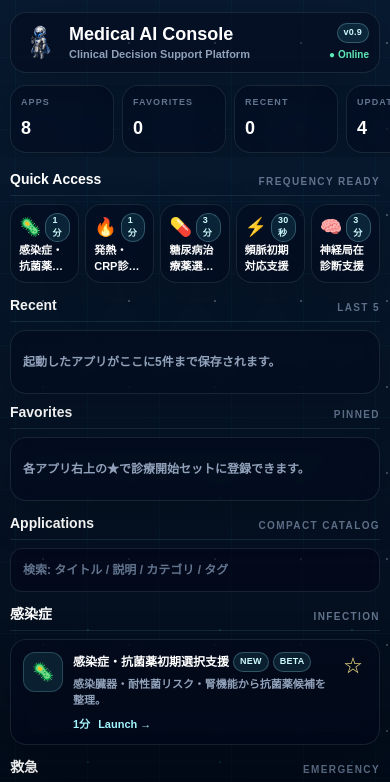
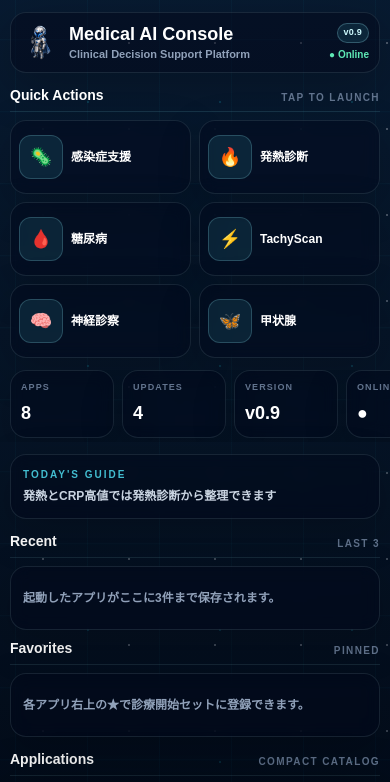
Before and after one commit to itooyoyo/medical-secretary, a Next.js app: page / in a window 390 px wide. Shown: the top 782 px of the page. Built offline with nearby package versions, Linux system fonts and the light colour scheme.

Commit message:
feat(console): optimize Medical AI Console for mobile-first workflow

```diff
--- a/app/page.tsx
+++ b/app/page.tsx
@@ -74,7 +74,7 @@ export const apps: AppItem[] = [
     description: "感染臓器・耐性菌リスク・腎機能から抗菌薬候補を整理。",
     estimatedTime: "1分",
     badges: ["NEW", "BETA"],
-    tags: ["感染症", "抗菌薬", "腎機能", "耐性菌"],
+    tags: ["感染症", "抗菌薬", "腎機能", "耐性菌", "敗血症"],
   },
   {
     id: "fever-crp",
@@ -161,6 +161,37 @@ export const quickAccessIds = [
   "diabetes-treatment",
   "tachyscan",
   "neuro-localizer",
+  "thyroid-crisis",
+];
+
+export const quickActionLabels: Record<string, { title: string; icon: string }> = {
+  "infection-antibiotic": { title: "感染症支援", icon: "🦠" },
+  "fever-crp": { title: "発熱診断", icon: "🔥" },
+  "diabetes-treatment": { title: "糖尿病", icon: "🩸" },
+  tachyscan: { title: "TachyScan", icon: "⚡" },
+  "neuro-localizer": { title: "神経診察", icon: "🧠" },
+  "thyroid-crisis": { title: "甲状腺", icon: "🦋" },
+};
+
+export const popularTags = ["感染症", "発熱", "糖尿病", "敗血症", "神経"];
+
+export const todaysGuides = [
+  {
+    title: "敗血症を疑う場合は感染症支援をご利用ください",
+    appId: "infection-antibiotic",
+  },
+  {
+    title: "発熱とCRP高値では発熱診断から整理できます",
+    appId: "fever-crp",
+  },
+  {
+    title: "頻脈で迷う場合はTachyScanを先に開いてください",
+    appId: "tachyscan",
+  },
+  {
+    title: "神経所見が主役なら神経診察から局在を確認できます",
+    appId: "neuro-localizer",
+  },
 ];
 
 export const clinicalPearls: ClinicalPearl[] = [
@@ -245,6 +276,24 @@ export function pickClinicalPearl(
     Math.floor(randomValue * pearlData.length),
   );
   return pearlData[index];
+}
+
+export function pickTodaysGuide(
+  guideData = todaysGuides,
+  randomValue = Math.random(),
+) {
+  if (guideData.length === 0) {
+    return {
+      title: "必要な診療支援ツールをQuick Actionsから選択してください",
+      appId: "infection-antibiotic",
+    };
+  }
+
+  const index = Math.min(
+    guideData.length - 1,
+    Math.floor(randomValue * guideData.length),
+  );
+  return guideData[index];
 }
 
 function getAppById(id: string) {
@@ -385,10 +434,10 @@ function MedicalBottomNavigation() {
       className="fixed inset-x-2 bottom-2 z-20 mx-auto grid max-w-md grid-cols-4 rounded-2xl border border-cyan-100/10 bg-slate-950/90 p-1 text-[11px] font-black text-slate-300 shadow-[0_16px_60px_rgba(0,0,0,0.42)] backdrop-blur-xl sm:hidden"
     >
       {[
-        ["#quick-access", "Quick"],
-        ["#recent", "Recent"],
-        ["#favorites", "Fav"],
-        ["#apps", "Apps"],
+        ["#home", "🏠 Home"],
+        ["#favorites", "⭐ Favorites"],
+        ["#recent", "🕒 Recent"],
+        ["#settings", "⚙ Settings"],
       ].map(([href, label]) => (
         <a
           key={href}
@@ -416,7 +465,7 @@ const AppCard = memo(function AppCard({
   usedAt?: number;
 }) {
   return (
-    <MedicalCard className="group relative min-h-[104px] p-3 transition hover:-translate-y-0.5 hover:border-cyan-200/35 hover:bg-cyan-950/25">
+    <MedicalCard className="group relative min-h-[88px] p-2.5 transition hover:-translate-y-0.5 hover:border-cyan-200/35 hover:bg-cyan-950/25">
       <button
         type="button"
         aria-label={`${app.title}をFavorite${isFavorite ? "から解除" : "に追加"}`}
@@ -435,23 +484,25 @@ const AppCard = memo(function AppCard({
         onClick={() => onLaunch(app.id)}
         className="block pr-9 focus-visible:outline focus-visible:outline-2 focus-visible:outline-offset-2 focus-visible:outline-cyan-200"
       >
-        <div className="flex min-w-0 gap-2.5">
-          <span className="grid h-10 w-10 shrink-0 place-items-center rounded-xl border border-cyan-200/20 bg-cyan-300/10 text-lg">
+        <div className="flex min-w-0 gap-2">
+          <span className="grid h-9 w-9 shrink-0 place-items-center rounded-xl border border-cyan-200/20 bg-cyan-300/10 text-base">
             {app.icon}
           </span>
           <div className="min-w-0 flex-1">
-            <div className="flex flex-wrap items-center gap-1">
-              <h3 className="line-clamp-1 text-xs font-black leading-5 text-white sm:text-sm">
+            <div className="flex min-w-0 items-center gap-1">
+              <h3 className="min-w-0 flex-1 truncate text-xs font-black leading-5 text-white sm:text-sm">
                 {app.title}
               </h3>
-              {app.badges.map((badge) => (
+              <span className="shrink-0">
+                {app.badges.slice(0, 1).map((badge) => (
                   <MedicalBadge key={badge}>{badge}</MedicalBadge>
                 ))}
+              </span>
             </div>
-            <p className="mt-1 line-clamp-2 text-[11px] font-semibold leading-4 text-slate-400">
+            <p className="mt-0.5 line-clamp-1 text-[11px] font-semibold leading-4 text-slate-400">
               {app.description}
             </p>
-            <div className="mt-2 flex flex-wrap items-center gap-2 text-[11px] font-black text-cyan-200">
+            <div className="mt-1.5 flex flex-wrap items-center gap-2 text-[11px] font-black text-cyan-200">
               <span>{app.estimatedTime}</span>
               {usedAt ? (
                 <span className="text-slate-500">{formatUsedAt(usedAt)}</span>
@@ -465,32 +516,63 @@ const AppCard = memo(function AppCard({
   );
 });
 
-const QuickAccessCard = memo(function QuickAccessCard({
+const QuickActionCard = memo(function QuickActionCard({
   app,
   onLaunch,
 }: {
   app: AppItem;
   onLaunch: (appId: string) => void;
 }) {
+  const quickLabel = quickActionLabels[app.id] ?? {
+    title: app.title,
+    icon: app.icon,
+  };
+
   return (
-    <MedicalCard className="min-h-[76px] p-2 transition hover:border-cyan-200/35 hover:bg-cyan-950/25 sm:min-h-[88px]">
+    <MedicalCard className="min-h-[72px] p-2 transition hover:border-cyan-200/35 hover:bg-cyan-950/25">
       <a
         href={app.url}
         target="_blank"
         rel="noopener noreferrer"
-        aria-label={`${app.title}をQuick Accessから開く`}
+        aria-label={`${quickLabel.title}をQuick Actionsから開く`}
         onClick={() => onLaunch(app.id)}
-        className="grid h-full min-h-14 content-between focus-visible:outline focus-visible:outline-2 focus-visible:outline-offset-2 focus-visible:outline-cyan-200"
+        className="grid h-full min-h-14 grid-cols-[auto_minmax(0,1fr)] items-center gap-2 focus-visible:outline focus-visible:outline-2 focus-visible:outline-offset-2 focus-visible:outline-cyan-200"
       >
-        <div className="flex items-center justify-between gap-1">
-          <span className="text-lg">{app.icon}</span>
-          <MedicalBadge>{app.estimatedTime}</MedicalBadge>
-        </div>
-        <p className="line-clamp-2 text-[11px] font-black leading-4 text-white sm:text-xs">
-          {app.title}
+        <span className="grid h-11 w-11 place-items-center rounded-xl border border-cyan-200/20 bg-cyan-300/10 text-lg">
+          {quickLabel.icon}
+        </span>
+        <p className="line-clamp-2 text-xs font-black leading-4 text-white">
+          {quickLabel.title}
         </p>
       </a>
     </MedicalCard>
+  );
+});
+
+const RecentListItem = memo(function RecentListItem({
+  app,
+  usedAt,
+  onLaunch,
+}: {
+  app: AppItem;
+  usedAt: number;
+  onLaunch: (appId: string) => void;
+}) {
+  return (
+    <a
+      href={app.url}
+      target="_blank"
+      rel="noopener noreferrer"
+      aria-label={`${app.title}をRecentから開く`}
+      onClick={() => onLaunch(app.id)}
+      className="grid min-h-11 grid-cols-[auto_minmax(0,1fr)_auto] items-center gap-2 rounded-xl border border-cyan-100/10 bg-slate-950/35 px-2.5 py-2 transition hover:border-cyan-200/35 hover:bg-cyan-950/25 focus-visible:outline focus-visible:outline-2 focus-visible:outline-offset-2 focus-visible:outline-cyan-200"
+    >
+      <span className="text-base">{app.icon}</span>
+      <span className="truncate text-xs font-black text-white">{app.title}</span>
+      <span className="text-[10px] font-bold text-slate-500">
+        {formatUsedAt(usedAt)}
+      </span>
+    </a>
   );
 });
 
@@ -501,6 +583,7 @@ export default function Home() {
   const [launchCounts, setLaunchCounts] = useState<Record<string, number>>({});
   const [storageReady, setStorageReady] = useState(false);
   const [pearl, setPearl] = useState<ClinicalPearl>(clinicalPearls[0]);
+  const [todaysGuide, setTodaysGuide] = useState(todaysGuides[0]);
 
   useEffect(() => {
     const frameId = window.requestAnimationFrame(() => {
@@ -520,6 +603,7 @@ export default function Home() {
         ),
       );
       setPearl(pickClinicalPearl());
+      setTodaysGuide(pickTodaysGuide());
       setStorageReady(true);
     });
 
@@ -541,22 +625,25 @@ export default function Home() {
         .filter(
           (item): item is { app: AppItem; usedAt: number } => Boolean(item),
         )
-        .slice(0, 5),
+        .slice(0, 3),
     [recent],
   );
 
-  const quickAccessApps = useMemo(
-    () =>
-      quickAccessIds
+  const quickActionApps = useMemo(() => {
+    const favoriteSet = new Set(favorites);
+    const favoriteQuickApps = favorites.map(getAppById).filter(isAppItem);
+    const defaultQuickApps = quickAccessIds
+      .filter((id) => !favoriteSet.has(id))
       .map(getAppById)
       .filter(isAppItem)
       .sort(
         (a, b) =>
           (launchCounts[b.id] ?? 0) - (launchCounts[a.id] ?? 0) ||
           quickAccessIds.indexOf(a.id) - quickAccessIds.indexOf(b.id),
-        ),
-    [launchCounts],
       );
+
+    return [...favoriteQuickApps, ...defaultQuickApps].slice(0, 6);
+  }, [favorites, launchCounts]);
 
   const filteredApps = useMemo(() => {
     const normalizedQuery = query.trim().toLowerCase();
@@ -587,7 +674,7 @@ export default function Home() {
       const next = [
         { id: appId, usedAt },
         ...current.filter((item) => item.id !== appId),
-      ].slice(0, 5);
+      ].slice(0, 3);
       safeSetLocalStorageItem(RECENT_KEY, JSON.stringify(next));
       return next;
     });
@@ -601,7 +688,10 @@ export default function Home() {
 
   return (
     <MedicalPage>
-      <section className="grid grid-cols-[auto_minmax(0,1fr)_auto] items-center gap-2 rounded-2xl border border-cyan-100/10 bg-slate-950/50 p-2.5 shadow-[0_14px_48px_rgba(0,0,0,0.22)] sm:p-3">
+      <section
+        id="home"
+        className="grid grid-cols-[auto_minmax(0,1fr)_auto] items-center gap-2 rounded-2xl border border-cyan-100/10 bg-slate-950/50 p-2.5 shadow-[0_14px_48px_rgba(0,0,0,0.22)] sm:p-3"
+      >
         <Image
           src="/guide-character.png"
           alt=""
@@ -625,13 +715,24 @@ export default function Home() {
       </section>
 
       <section
+        id="quick-actions"
+        aria-label="Quick Actions"
+        className="grid gap-2 scroll-mt-4"
+      >
+        <MedicalSectionHeader title="Quick Actions" description="Tap to launch" />
+        <div className="grid grid-cols-2 gap-2">
+          {quickActionApps.map((app) => (
+            <QuickActionCard key={app.id} app={app} onLaunch={recordLaunch} />
+          ))}
+        </div>
+      </section>
+
+      <section
         aria-label="Dashboard"
-        className="-mx-2.5 flex gap-2 overflow-x-auto px-2.5 pb-1 [scrollbar-width:none] sm:mx-0 sm:grid sm:grid-cols-6 sm:overflow-visible sm:px-0"
+        className="-mx-2.5 flex gap-2 overflow-x-auto px-2.5 pb-1 [scrollbar-width:none] sm:mx-0 sm:grid sm:grid-cols-4 sm:overflow-visible sm:px-0"
       >
         {[
           ["Apps", apps.length.toString()],
-          ["Favorites", favoriteApps.length.toString()],
-          ["Recent", recentApps.length.toString()],
           ["Updates", "4"],
           ["Version", VERSION],
           ["Online", "●"],
@@ -648,38 +749,32 @@ export default function Home() {
         ))}
       </section>
 
-      <section
-        id="quick-access"
-        aria-label="Quick Launch apps"
-        className="grid gap-2 scroll-mt-4"
-      >
-        <MedicalSectionHeader title="Quick Access" description="Frequency ready" />
-        <div className="grid grid-cols-5 gap-1.5 sm:gap-2">
-          {quickAccessApps.map((app) => (
-            <QuickAccessCard key={app.id} app={app} onLaunch={recordLaunch} />
-          ))}
-        </div>
-      </section>
+      <MedicalCard className="p-3">
+        <p className="text-[10px] font-black uppercase tracking-[0.2em] text-cyan-300/80">
+          Today&apos;s Guide
+        </p>
+        <p className="mt-1 text-xs font-semibold leading-5 text-slate-300">
+          {todaysGuide.title}
+        </p>
+      </MedicalCard>
 
       <div className="grid gap-2 lg:grid-cols-[minmax(0,1fr)_minmax(0,1fr)]">
         <section id="recent" className="grid gap-2 scroll-mt-4">
-          <MedicalSectionHeader title="Recent" description="Last 5" />
+          <MedicalSectionHeader title="Recent" description="Last 3" />
           {storageReady ? (
             recentApps.length > 0 ? (
-              <div className="grid gap-2 sm:grid-cols-2 lg:grid-cols-1">
-                {recentApps.slice(0, 2).map(({ app, usedAt }) => (
-                  <AppCard
+              <div className="grid gap-1.5">
+                {recentApps.map(({ app, usedAt }) => (
+                  <RecentListItem
                     key={`${app.id}-${usedAt}`}
                     app={app}
                     usedAt={usedAt}
-                    isFavorite={favorites.includes(app.id)}
-                    onToggleFavorite={toggleFavorite}
                     onLaunch={recordLaunch}
                   />
                 ))}
               </div>
             ) : (
-              <MedicalEmptyState>起動したアプリがここに5件まで保存されます。</MedicalEmptyState>
+              <MedicalEmptyState>起動したアプリがここに3件まで保存されます。</MedicalEmptyState>
             )
           ) : (
             <MedicalSkeleton />
@@ -711,6 +806,21 @@ export default function Home() {
           <MedicalSectionHeader title="Applications" description="Compact catalog" />
           <MedicalSearchInput value={query} onChange={setQuery} />
         </div>
+
+        {query.trim() ? null : (
+          <div className="flex flex-wrap gap-1.5" aria-label="よく使うタグ">
+            {popularTags.map((tag) => (
+              <button
+                key={tag}
+                type="button"
+                onClick={() => setQuery(tag)}
+                className="inline-flex min-h-11 items-center rounded-xl border border-cyan-100/10 bg-slate-950/42 px-3 text-xs font-black text-cyan-100 transition hover:border-cyan-200/35 hover:bg-cyan-950/25 focus-visible:outline focus-visible:outline-2 focus-visible:outline-cyan-200"
+              >
+                {tag}
+              </button>
+            ))}
+          </div>
+        )}
 
         {filteredApps.length > 0 ? (
           <div className="grid gap-3">
@@ -750,13 +860,11 @@ export default function Home() {
       </section>
 
       <div className="grid gap-2 lg:grid-cols-[minmax(0,1fr)_20rem]">
-        <MedicalCard className="p-3">
-          <div className="flex items-center justify-between gap-2">
-            <p className="text-[10px] font-black uppercase tracking-[0.2em] text-cyan-300/80">
+        <details className="rounded-2xl border border-cyan-100/10 bg-slate-950/42 p-3 shadow-[0_14px_44px_rgba(0,0,0,0.18)] backdrop-blur-sm">
+          <summary className="flex min-h-11 cursor-pointer list-none items-center justify-between gap-2 text-xs font-black text-cyan-300/80 focus-visible:outline focus-visible:outline-2 focus-visible:outline-cyan-200">
             Clinical Pearl
-            </p>
             <MedicalBadge>{pearl.category}</MedicalBadge>
-          </div>
+          </summary>
           <h2 className="mt-2 text-sm font-black text-white">{pearl.title}</h2>
           <p className="mt-1 text-xs font-semibold leading-5 text-slate-400">
             {pearl.body}
@@ -764,7 +872,7 @@ export default function Home() {
           <p className="mt-2 text-[10px] font-bold text-slate-500">
             {pearl.tags.join(" / ")}
           </p>
-        </MedicalCard>
+        </details>
 
         <section className="grid gap-2" aria-label="Release Notes">
           <MedicalSectionHeader title="Release Notes" />
@@ -780,7 +888,7 @@ export default function Home() {
         </section>
       </div>
 
-      <section id="links" className="grid gap-2 scroll-mt-4">
+      <section id="settings" className="grid gap-2 scroll-mt-4">
         <MedicalSectionHeader title="Links" />
         <MedicalCard className="grid divide-y divide-cyan-100/10 sm:grid-cols-4 sm:divide-x sm:divide-y-0">
           {[
```
Also changed, not shown: 1 other file (tests, documents, lock files or other folders). Lines whose indentation alone changed are shown as unchanged.
